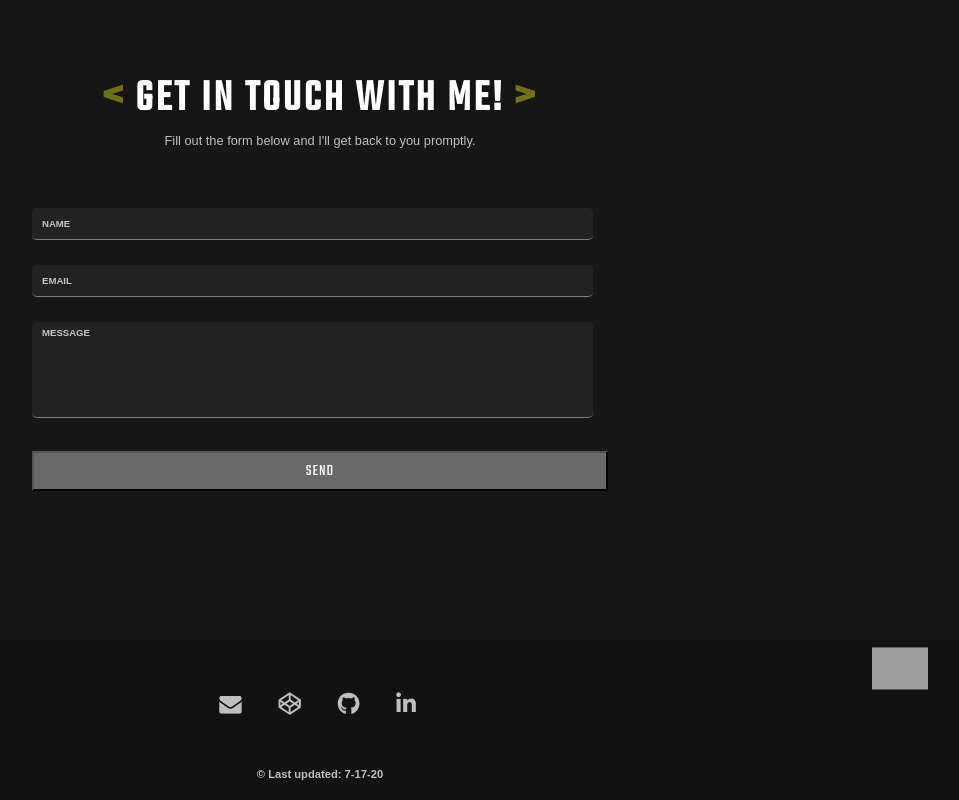
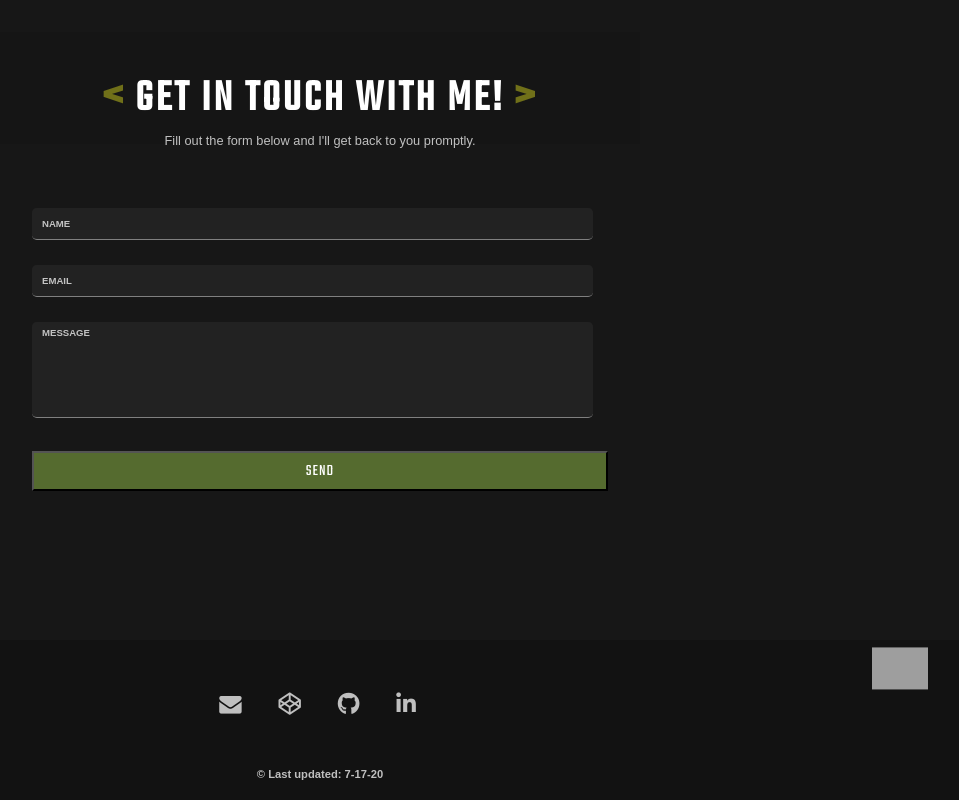
Before and after one commit to alonsocastilleja/Portfolio-, a React (Create React App) app: page / in a window 1280 px wide. Shown: the part 3232-4032 px from the top of the page, without its empty margins (320-1279 px from the left). Built offline with nearby package versions, Linux system fonts and the light colour scheme; grey boxes are pictures that could not be loaded.

Commit message:
accessbility issue resolved

```diff
--- a/src/App.js
+++ b/src/App.js
@@ -23,7 +23,6 @@ class App extends Component {
       down: "icons/down-arrow.svg",
       up: "icons/up-arrow.svg",
       farRight: true,
-
     }
   }
 
--- a/src/Components/Contact/Contact.jsx
+++ b/src/Components/Contact/Contact.jsx
@@ -1,7 +1,7 @@
 import React from 'react';
 import './contact.css'
 
-const Contact = (props) => {
+const Contact = () => {
         return (
             <div>
                 <section id="contact">
--- a/src/Components/Contact/contact.css
+++ b/src/Components/Contact/contact.css
@@ -75,7 +75,7 @@ input::placeholder {
 	padding:5px 10px;
 	font-size: 1rem;
 	letter-spacing:0.1rem;
-    background: #696969;
+    background: #556b2f;
 	height:40px;
 	text-transform:uppercase;
 	letter-spacing:1px;
@@ -83,8 +83,8 @@ input::placeholder {
 }
 
 #contact .contact__container form .contact__submit-btn:hover {
-    background: #707019;
-    color: black;
+    background: #556b2f9f;
+    color: #FFF;
     transition: all ease-in 0.5s;
     cursor: pointer;
 }
```
